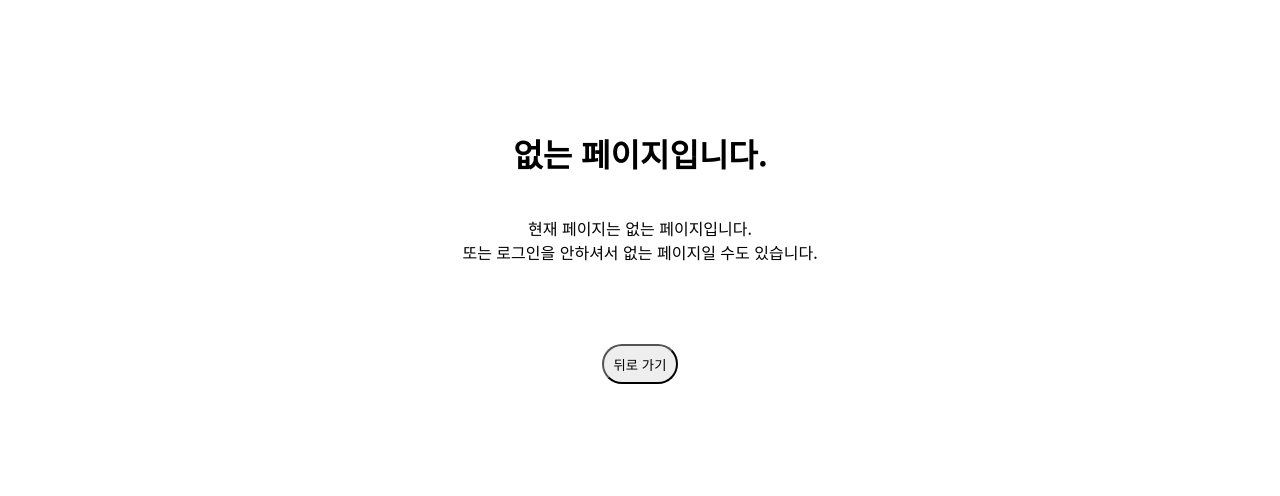
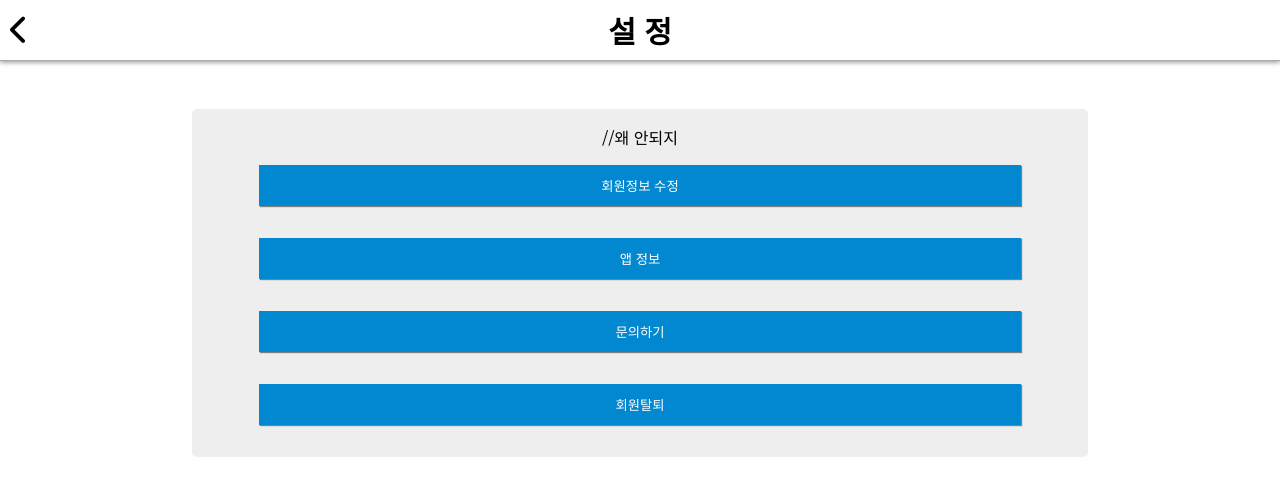
Before and after one commit to myungjin2009/SYU_BalanceTask_2021, a React (Create React App) app in the folder balance_task/client/: page /settings in a window 1280 px wide. Shown: the top 496 px of the page. Built offline with nearby package versions, Linux system fonts and the light colour scheme; no server answers.

Commit message:
Settings.js 라우트 중

```diff
--- a/balance_task/client/src/components/Router.js
+++ b/balance_task/client/src/components/Router.js
@@ -8,7 +8,6 @@ import ProjectTermination from "../routes/ProjectTermination";
 import ProjectTimeline from "./views/ProjectTimelinePage/ProjectTimeline";
 import WorkerCalendar from "../routes/WorkerCalendar";
 import WorkerInvitation from "../routes/WorkerInvitation";
-import Settings_MAIN from "./views/SettingPage/Settings_MAIN";
 import Signup from "./views/SignupPage/Signup";
 import Login from "./views/LoginPage/Login";
 import NotFound from "./views/NotFoundPage/NotFound";
@@ -18,6 +17,12 @@ import WorkerList from "./views/WorkerListPage/WorkerList";
 import Detail from "./views/GroupSearchPage/Detail";
 import FindingPW from "./views/FindingPWPage/FindingPW";
 import Prac from "./practice";
+
+import Settings from "./views/SettingPage/Settings";
+import AppInfo from "./views/SettingPage/AppInfo";
+import Contact from "./views/SettingPage/Contact";
+import EditAccount from "./views/SettingPage/EditAccount";
+import Withdraw from "./views/SettingPage/Withdraw";
 
 const Router = (props) => {
   const [isTimeline, setIsTimeline] = useState(true);
@@ -61,7 +66,12 @@ const Router = (props) => {
         <Route path="/worker_calendar" component={WorkerCalendar} />
         <Route path="/worker_invitation" component={WorkerInvitation} />
         <Route path="/project_termination" component={ProjectTermination} />
-        <Route path="/settings_main" component={Settings_MAIN} />
+
+        <Route path="/settings" component={Settings} />
+        <Route path="/settings/AppInfo" component={AppInfo} />
+        <Route path="/settings/Contact" component={Contact} />
+        <Route path="/settings/EditAccount" component={EditAccount} />
+        <Route Path="/settings/Withdraw" component={Withdraw} />
         <Route exact component={Auth(NotFound, null)} />
       </Switch>
     </BrowserRouter>
--- a/balance_task/client/src/components/views/SettingPage/EditAccount.js
+++ b/balance_task/client/src/components/views/SettingPage/EditAccount.js
@@ -0,0 +1,7 @@
+import React from "react";
+
+const EditAccount = (props) => {
+    return <h1>회원정보 수정</h1>;
+}
+
+export default EditAccount;
--- /dev/null
+++ b/balance_task/client/src/components/views/SettingPage/Settings.js
@@ -0,0 +1,77 @@
+import React from "react";
+import styled from "styled-components";
+import Header from "../Header/Header";
+
+import {Route} from "react-router-dom";
+import {withRouter} from "react-router";
+import EditAccount from "./EditAccount";
+
+
+const title = "설 정";
+
+class Settings extends React.Component {
+  constructor(props) {
+    super(props);
+    //this.state={};
+    console.log(props.history);
+  }
+
+  render() {
+    return (
+      <Container>
+        <Header title={title}></Header>
+        <InputBox>
+          //왜 안되지
+          <button onClick={(props) => {props.history.push('/settings/EditAccount')}}>회원정보 수정</button>
+          <button>앱 정보</button>
+          <button>문의하기</button>
+          <button>회원탈퇴</button>
+        </InputBox>
+
+      </Container>
+    );
+  }
+}
+
+
+const Container = styled.div`
+  display: flex;
+  flex-direction: column;
+  align-items: center;
+  width: auto;
+  height: auto;
+  gap: 6vh;
+`;
+
+const InputBox = styled.div`
+  display: flex;
+  flex-direction: column;
+  align-items: center;
+  border: none;
+  width: 70vw;
+  padding-top: 2vh;
+  padding-bottom: 2vh;
+  border-radius: 5px;
+  background: #eee;
+
+  & > button {
+    background: #0288d1;
+    width: 85%;
+    border: none;
+    color: white;
+    padding: 11px;
+    margin-top: 2vh;
+    margin-bottom: 2vh;
+    box-shadow: 1px 1px 1px gray;
+    &:hover{
+      background-color: rgb(21, 172, 253);
+    }
+    &:active {
+      box-shadow: -1px -1px 1px gray;
+      background-color: rgb(1,83,126);
+    }
+  }
+`;
+
+
+export default withRouter(Settings);
--- a/balance_task/client/src/components/views/SettingPage/Settings_MAIN.js
+++ /dev/null
@@ -1,88 +0,0 @@
-import React from "react";
-import styled from "styled-components";
-
-import {Route} from "react-router-dom";
-
-
-class Settings_MAIN extends React.Component {
-  constructor(props) {
-    super(props);
-
-    this.state={};
-
-  }
-
-  render() {
-    return (
-      <div>
-        <TopMenu>설 정</TopMenu>
-        <br></br>
-
-            <List>회원정보 수정</List>
-            <List>앱 정보</List>
-            <List>문의하기</List>
-            <List>회원탈퇴</List>
-
-      </div>
-    );
-  }
-}
-
-
-/*
-render() {
-    return (
-      <div>
-        <TopMenu>설 정</TopMenu>
-        <br></br>
-
-            <List>회원정보 수정</List>
-            <List>앱 정보</List>
-            <List>문의하기</List>
-            <List>회원탈퇴</List>
-
-      </div>
-    );
-  }
-*/
-
-const TopMenu = styled.div`
-  display: flex;
-  align-items: center;
-  justify-content: center;
-
-  width: auto;
-  height: 5vw;
-  min-height: 30px;
-  max-height: 60px;
-
-  font-size: min(5vw, 30px);
-
-  padding: 10px;
-  text-align: center;
-
-  color: white;
-  background-color: rgb(118, 216, 243);
-`;
-
-const List = styled.li`
-  display: flex;
-  align-items: center;
-
-  width: auto;
-  font-size:17px;
-  height: 50px;
-  margin: 0px 15px 0px 15px;
-  padding: 0px 0px 0px 20px;
-
-
-  border-bottom: 2px solid gray;
-
-  color: rgb(62,62,62);
-  background-color: white;
-  &:hover{
-    background-color: rgb(184, 184, 184);
-  }
-`;
-
-export default Settings_MAIN;
```
